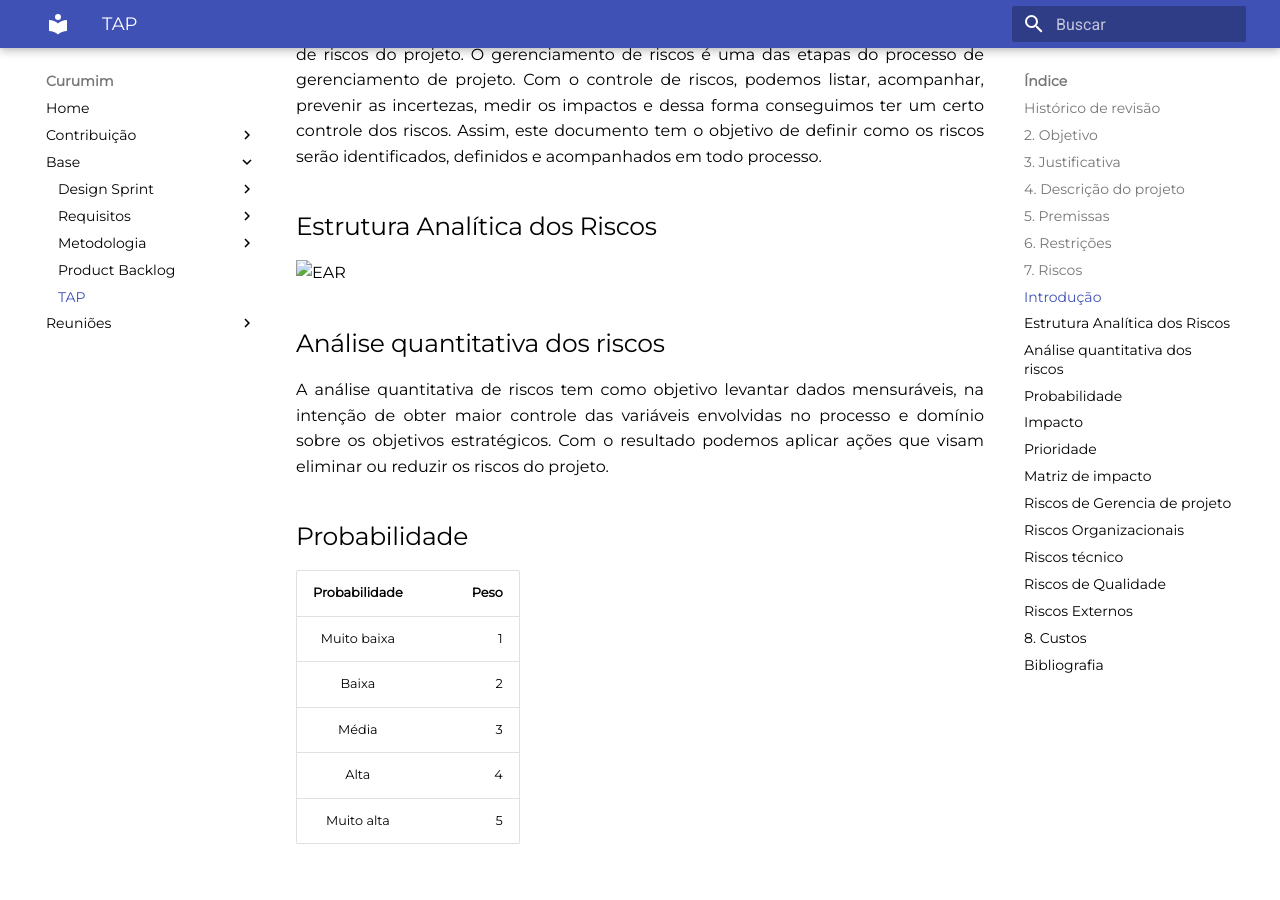
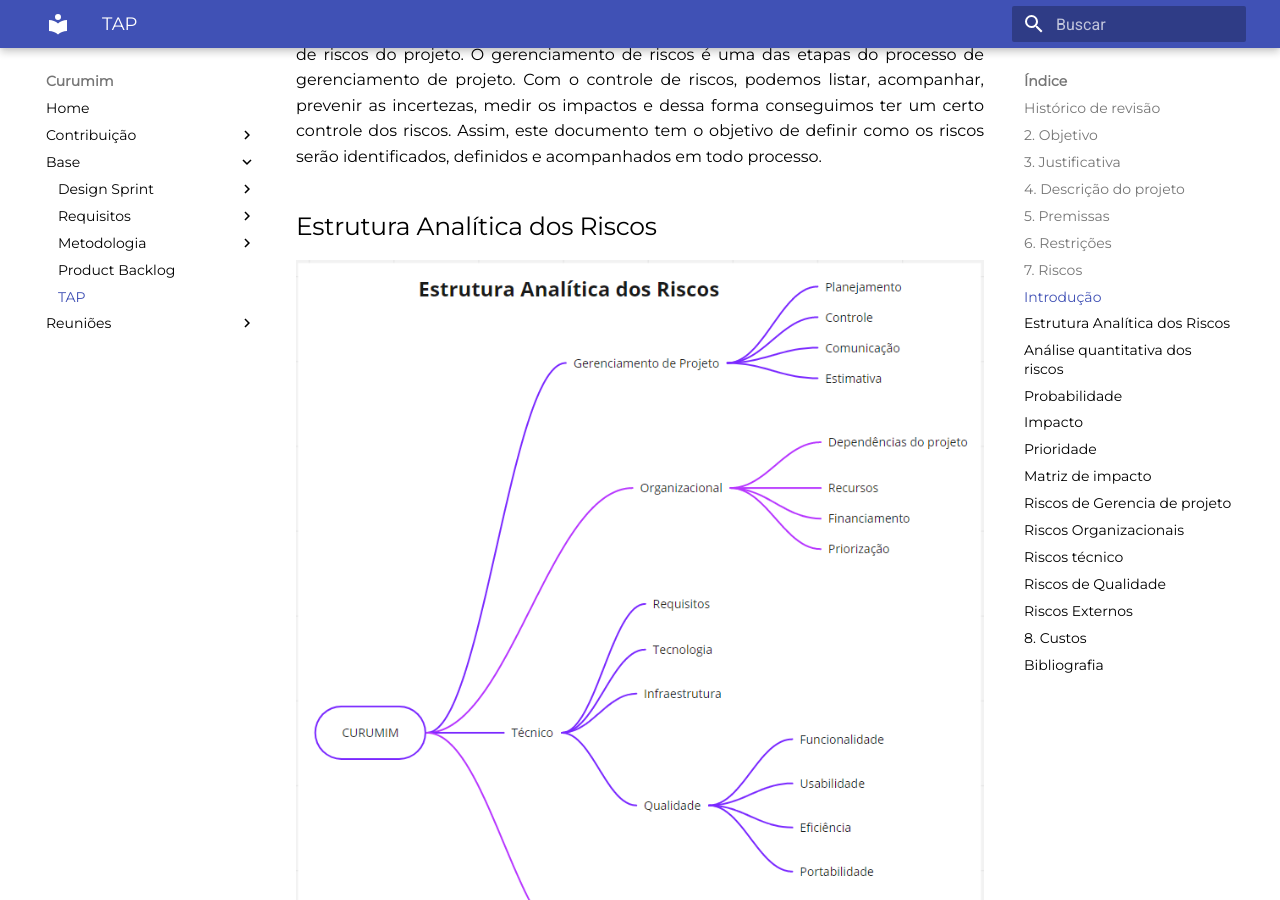
Before and after one commit to UnBArqDsw2021-1/2021.1_G6_Curumim, an MkDocs documentation site: the page built from docs/base/tap/tap.md, in a window 1280 px wide and 900 px high, scrolled down 1777 px. Built offline with MkDocs 1.6.1 and Material for MkDocs 9.7.7, drawn with Linux system fonts in a browser that asks for light colours.

Commit message:
doc() Corrigindo o caminho da imagem em tap.md

```diff
--- a/docs/base/tap/tap.md
+++ b/docs/base/tap/tap.md
@@ -43,7 +43,7 @@ Desenvolver um aplicativo web mobile para que seja possível um centro educacion
 A finalidade deste documento é apresentar e explicitar como será executado o plano de riscos do projeto. O gerenciamento de riscos é uma das etapas do processo de gerenciamento de projeto. Com o controle de riscos, podemos listar, acompanhar, prevenir as incertezas, medir os impactos e dessa forma conseguimos ter um certo controle dos riscos. Assim, este documento tem o objetivo de definir como os riscos serão identificados, definidos e acompanhados em todo processo.
 
 ## Estrutura Analítica dos Riscos
-![EAR](assets/imagens/EAR/EAR_02.PNG)
+![EAR](../../assets/imagens/EAR/EAR_02.PNG)
 
 ## Análise quantitativa dos riscos
 A análise quantitativa de riscos tem como objetivo levantar dados mensuráveis, na intenção de obter maior controle das variáveis envolvidas no processo e domínio sobre os objetivos estratégicos. Com o resultado podemos aplicar ações que visam eliminar ou reduzir os riscos do projeto.
```
